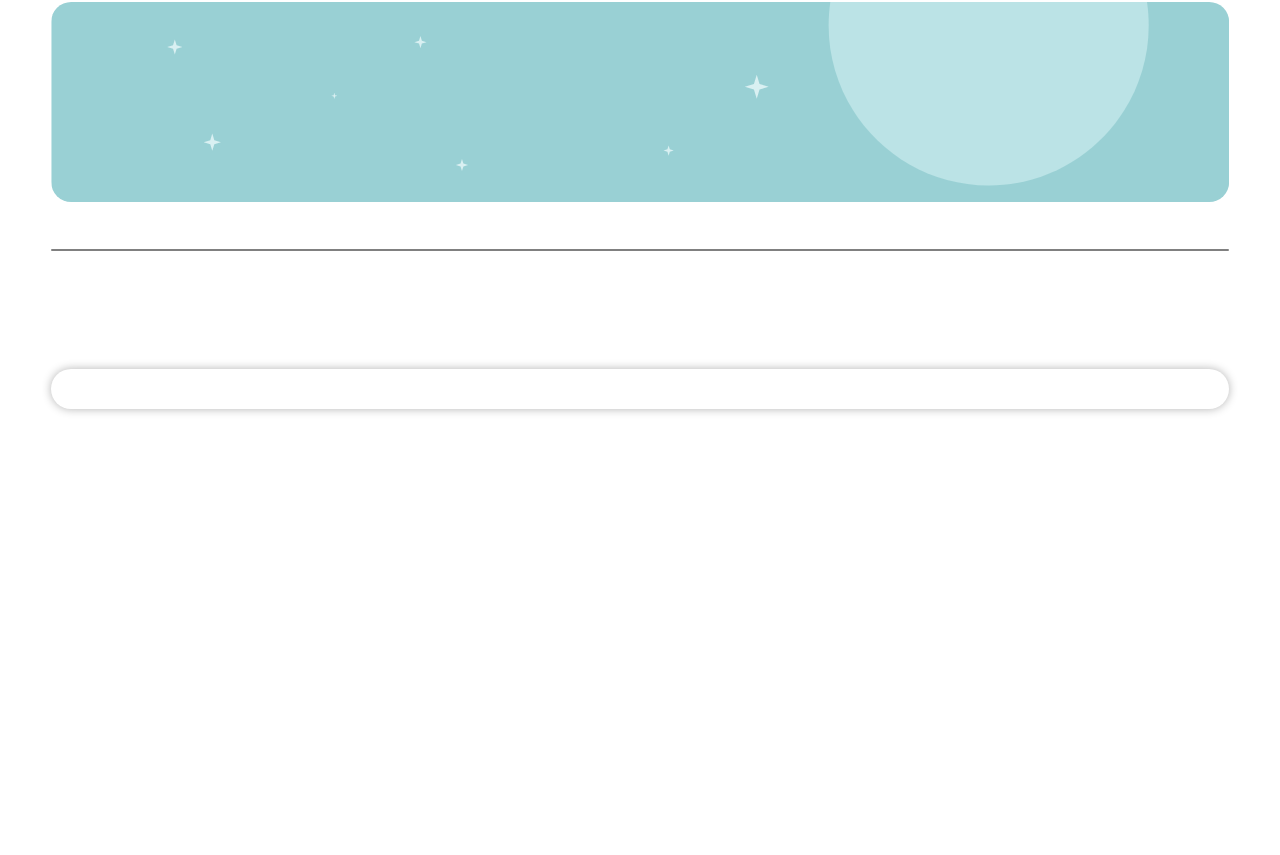
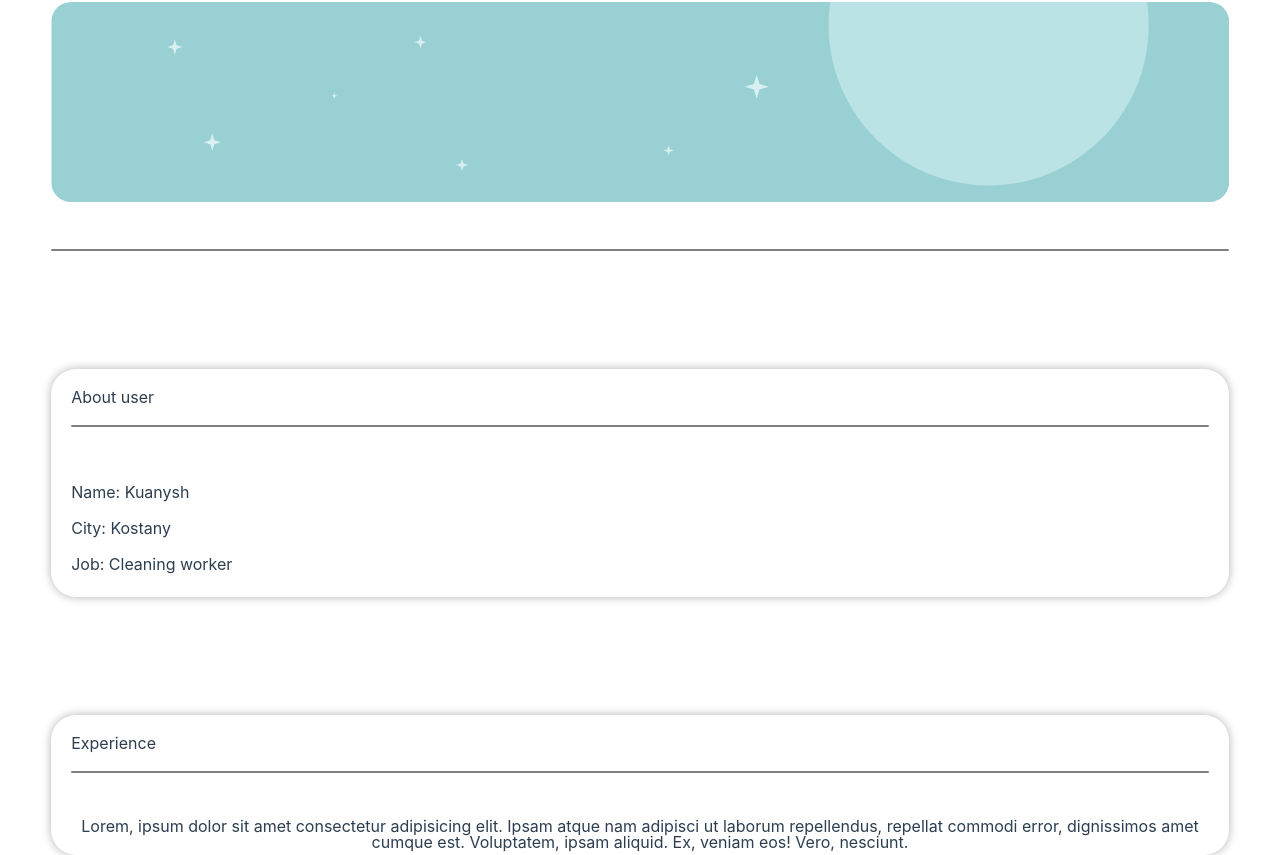
Before and after one commit to Kuanysh-kst/WebAppTelegram, a Vue app: page /profile in a window 1280 px wide. Shown: the part 145-1000 px from the top of the page. Before the commit the page ends 800 px from the top, so only its background shows below. Built offline with nearby package versions, Linux system fonts and the light colour scheme; no server answers.

Commit message:
added new block
Signed-off-by: Kuanysh <90975457+Kuanysh-kst@users.noreply.github.com>

```diff
--- a/src/components/profile/AboutComponent.vue
+++ b/src/components/profile/AboutComponent.vue
@@ -1,15 +1,16 @@
 <template>
-    <div class="about">
-
+    <div class="card">
+        <h4 class="card-text">About user</h4>
+        <hr>
+        <div class="card-text about-name">Name: Kuanysh</div>
+        <div class="card-text">City: Kostany</div>
+        <div class="card-text">Job: Cleaning worker</div>
     </div>
 </template>
 
 <style>
-.about {
-    margin-top: 10%;
-    background-color: var(--tg-theme-bg-color);
-    border-radius: 25px;
-    box-shadow: 0 0 10px rgba(0, 0, 0, 0.3);
-    padding: 20px;
+.about-name {
+    margin-top: 5%;
 }
+
 </style>
--- /dev/null
+++ b/src/components/profile/ExperienceComponent.vue
@@ -0,0 +1,18 @@
+<template>
+    <div class="card">
+        <div class="card-text">Experience</div>
+        <hr>
+        <div class="exp-text">
+            Lorem, ipsum dolor sit amet consectetur adipisicing elit. Ipsam atque nam adipisci ut laborum repellendus,
+            repellat commodi error, dignissimos amet cumque est. Voluptatem, ipsam aliquid. Ex, veniam eos! Vero, nesciunt.
+        </div>
+
+    </div>
+</template>
+
+<style>
+.exp-text {
+    margin-top: 4%;
+    width: 100%;
+}
+</style>
--- a/src/components/search/VacancyCard.vue
+++ b/src/components/search/VacancyCard.vue
@@ -32,12 +32,7 @@ export default {
     padding: 20px;
 }
 
-.card-text {
-    width: 100%;
-    text-align: left;
-    margin-bottom: 20px;
-    color: var(--tg-theme-text-color);
-}
+
 
 .job {
     font-size: 20px;
--- a/src/styles/assets/global.scss
+++ b/src/styles/assets/global.scss
@@ -25,3 +25,21 @@ body {
     padding-right: 4%;
     padding-left: 4%;
 }
+
+.card-text {
+    width: 100%;
+    text-align: left;
+    margin-bottom: 20px;
+    color: var(--tg-theme-text-color);
+}
+
+.card {
+    margin-top: 10%;
+    background-color: var(--tg-theme-bg-color);
+    border-radius: 25px;
+    box-shadow: 0 0 10px rgba(0, 0, 0, 0.3);
+    padding-right: 20px;
+    padding-left: 20px;
+    padding-top: 20px;
+    padding-bottom: 5px;
+}
--- a/src/views/ProfilePage.vue
+++ b/src/views/ProfilePage.vue
@@ -4,6 +4,7 @@
         <ProfilePhoto />
         <hr>
         <AboutComponent />
+        <ExperienceCopmonent />
     </div>
 </template>
 
@@ -11,11 +12,14 @@
 import BackLine from '@/components/search/BackLine.vue';
 import ProfilePhoto from '@/components/profile/ProfilePhoto.vue';
 import AboutComponent from '@/components/profile/AboutComponent.vue';
+import ExperienceCopmonent from '@/components/profile/ExperienceComponent.vue'
+
 export default {
     components: {
         BackLine,
         ProfilePhoto,
         AboutComponent,
+        ExperienceCopmonent
     }
 }
 </script>
```
